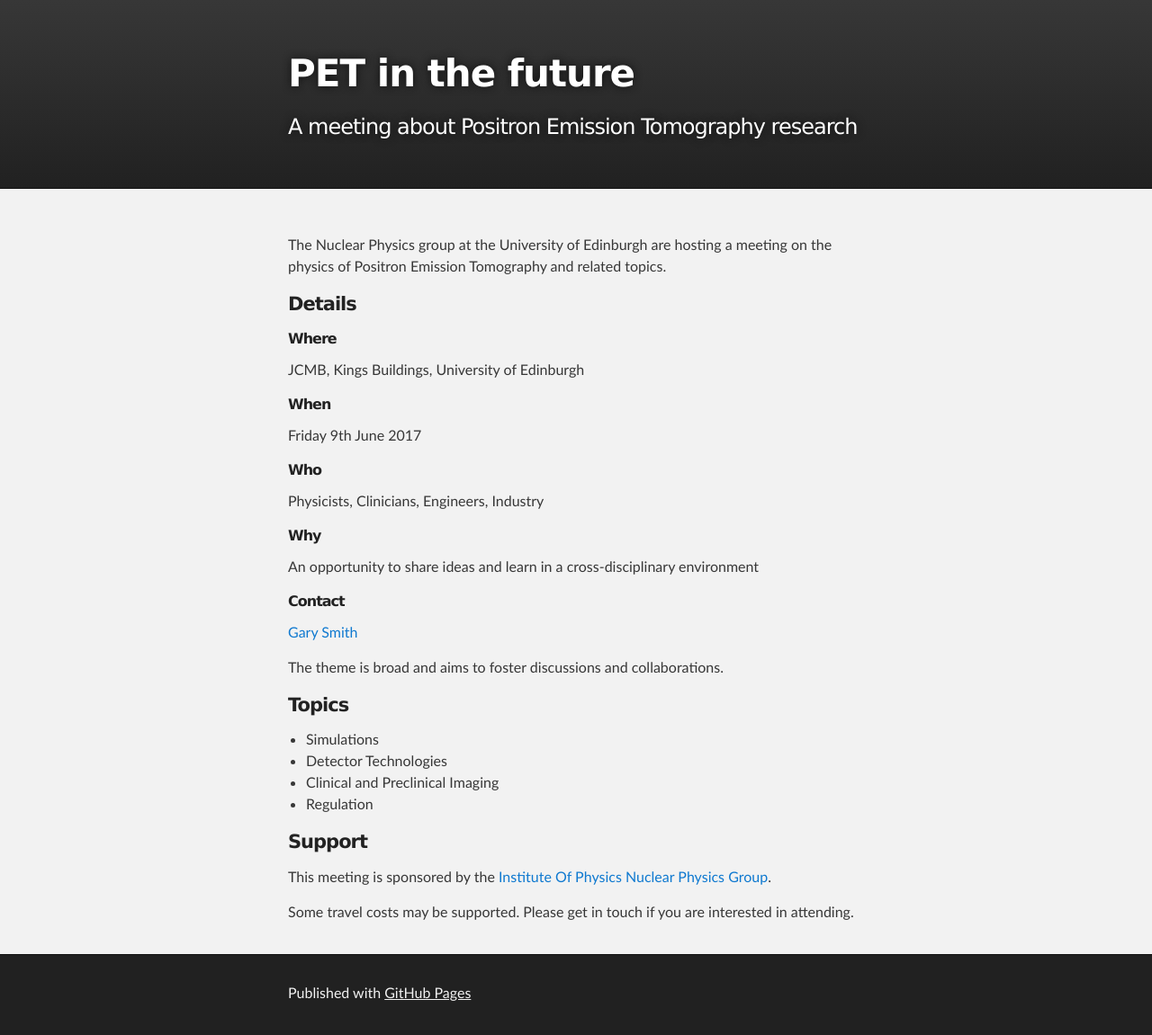
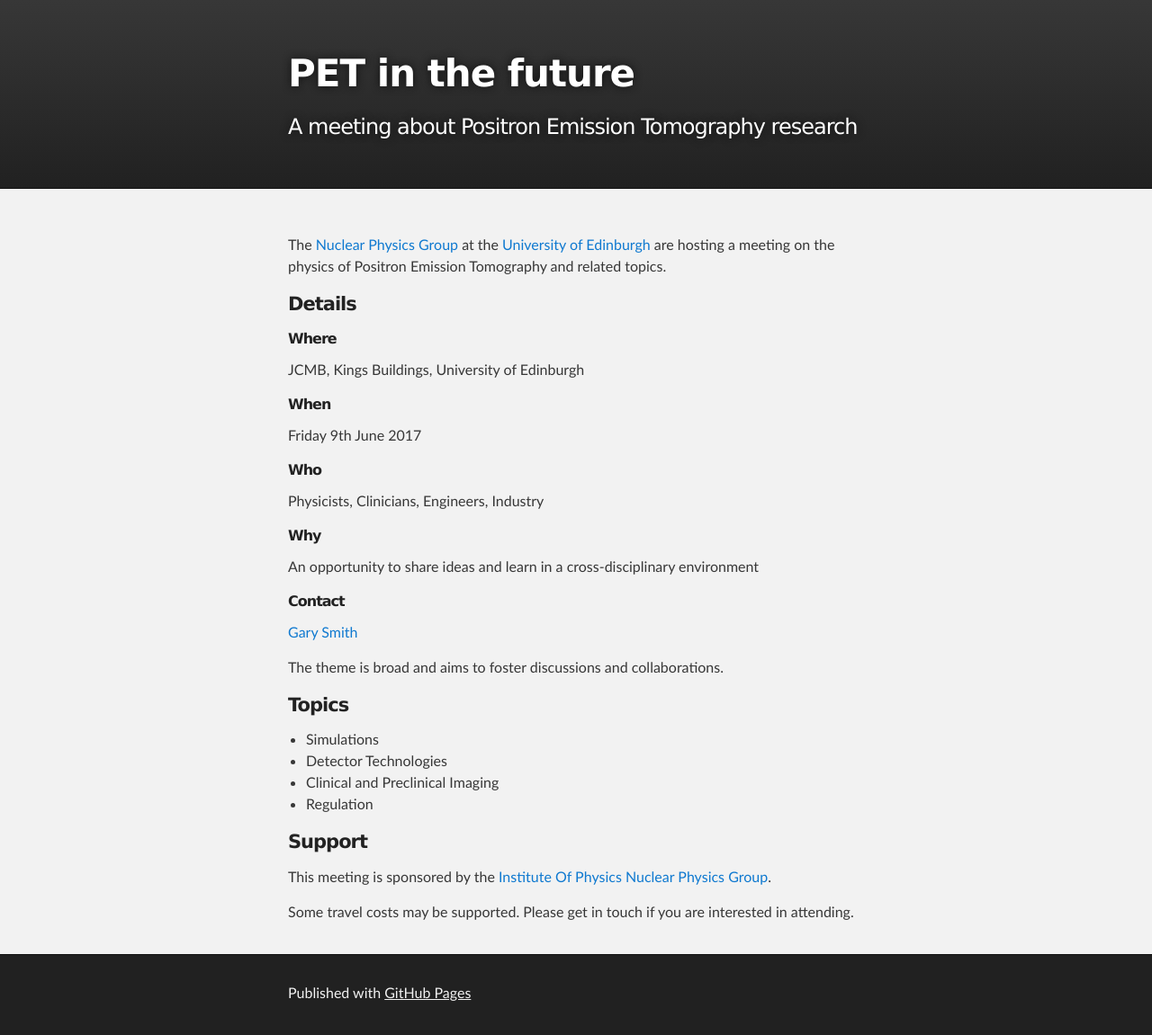
Before and after one commit to gsmith23/gsmith23.github.io, a Jekyll site: the page built from index.md, in a window 1280 px wide. Shown: the whole page at 90% size. Built offline with Jekyll 4.4.1, drawn with Linux system fonts in a browser that asks for light colours; part of the change alters nothing that is shown.

```diff
--- a/index.md
+++ b/index.md
@@ -2,7 +2,7 @@
 layout: default
 ---
 
-The Nuclear Physics group at the University of Edinburgh are hosting a meeting on the physics of Positron Emission Tomography and related topics.
+The [Nuclear Physics Group](http://www2.ph.ed.ac.uk/nuclear/) at the [University of Edinburgh](http://www.ed.ac.uk) are hosting a meeting on the physics of Positron Emission Tomography and related topics.
 
 #### [](#header-4) Details
 
```
